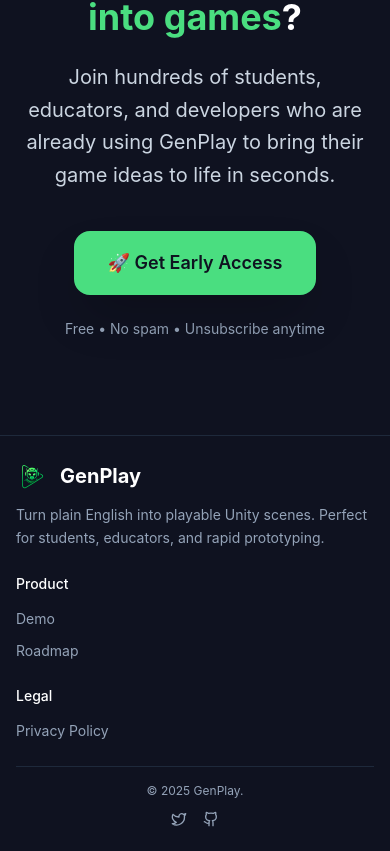
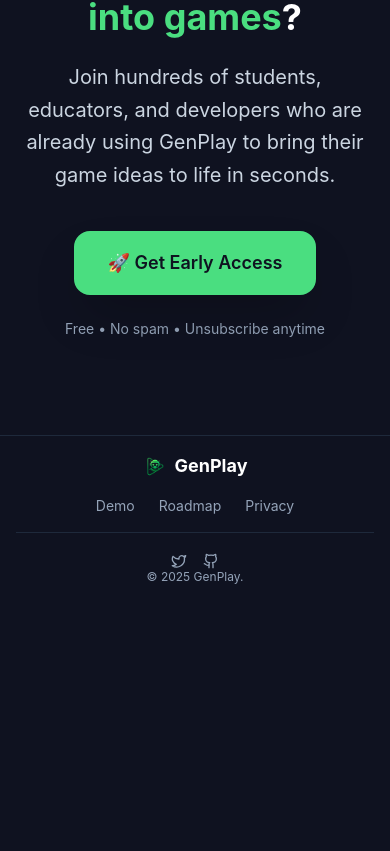
Before and after one commit to ShaheerSaud2004/GenPlay, a Next.js app: page / in a window 390 px wide. Shown: the part 6372-7223 px from the top of the page. After the commit the page ends 6973 px from the top, so only its background shows below. Built offline with nearby package versions, Linux system fonts and the light colour scheme.

Commit message:
Make footer horizontal and compact on mobile: single row layout, smaller logo, centered links

```diff
--- a/src/components/Footer.tsx
+++ b/src/components/Footer.tsx
@@ -7,11 +7,44 @@
 
   return (
     <footer className="border-t border-slate-800 bg-background">
-      <div className="container mx-auto px-4 sm:px-6 lg:px-8 py-6 sm:py-12">
-        <div className="grid grid-cols-1 sm:grid-cols-2 md:grid-cols-4 gap-6 sm:gap-8">
+      <div className="container mx-auto px-4 sm:px-6 lg:px-8 py-4 sm:py-12">
+        {/* Mobile Layout - Compact horizontal */}
+        <div className="block sm:hidden">
+          <div className="flex flex-col space-y-4">
+            {/* Logo */}
+            <Link href="/" className="flex items-center space-x-2 justify-center">
+              <div className="relative w-6 h-6">
+                <Image
+                  src="/genplay-logo.png"
+                  alt="GenPlay Logo"
+                  width={24}
+                  height={24}
+                  className="rounded-lg"
+                />
+              </div>
+              <span className="text-lg font-bold text-white">GenPlay</span>
+            </Link>
+
+            {/* Horizontal Links */}
+            <div className="flex justify-center items-center space-x-6 text-sm">
+              <Link href="#demo" className="text-slate-400 hover:text-accent transition-colors">
+                Demo
+              </Link>
+              <Link href="/roadmap" className="text-slate-400 hover:text-accent transition-colors">
+                Roadmap
+              </Link>
+              <Link href="/privacy" className="text-slate-400 hover:text-accent transition-colors">
+                Privacy
+              </Link>
+            </div>
+          </div>
+        </div>
+
+        {/* Desktop Layout */}
+        <div className="hidden sm:grid grid-cols-2 md:grid-cols-4 gap-8">
           {/* Logo and description */}
-          <div className="col-span-1 sm:col-span-2 md:col-span-2">
-            <Link href="/" className="flex items-center space-x-3 mb-3 sm:mb-4">
+          <div className="col-span-2">
+            <Link href="/" className="flex items-center space-x-3 mb-4">
               <div className="relative w-8 h-8">
                 <Image
                   src="/genplay-logo.png"
@@ -31,7 +64,7 @@
 
           {/* Quick Links */}
           <div>
-            <h3 className="text-white font-medium mb-3 sm:mb-4 text-sm sm:text-base">Product</h3>
+            <h3 className="text-white font-medium mb-4">Product</h3>
             <ul className="space-y-2">
               <li>
                 <Link href="#demo" className="text-slate-400 hover:text-accent transition-colors text-sm">
@@ -48,7 +81,7 @@
 
           {/* Legal */}
           <div>
-            <h3 className="text-white font-medium mb-3 sm:mb-4 text-sm sm:text-base">Legal</h3>
+            <h3 className="text-white font-medium mb-4">Legal</h3>
             <ul className="space-y-2">
               <li>
                 <Link href="/privacy" className="text-slate-400 hover:text-accent transition-colors text-sm">
@@ -59,12 +92,12 @@
           </div>
         </div>
 
-        <div className="mt-6 sm:mt-8 pt-4 sm:pt-8 border-t border-slate-800 flex flex-col sm:flex-row justify-between items-center space-y-3 sm:space-y-0">
-          <p className="text-slate-400 text-xs sm:text-sm">
+        <div className="mt-4 sm:mt-8 pt-3 sm:pt-8 border-t border-slate-800 flex flex-col sm:flex-row justify-between items-center space-y-2 sm:space-y-0">
+          <p className="text-slate-400 text-xs sm:text-sm order-2 sm:order-1">
             © {currentYear} GenPlay<span className="hidden sm:inline">. Built by Shaheer</span>.
           </p>
 
-          <div className="flex items-center space-x-4">
+          <div className="flex items-center space-x-4 order-1 sm:order-2">
             <a
               href="https://twitter.com/genplay"
               target="_blank"
```
